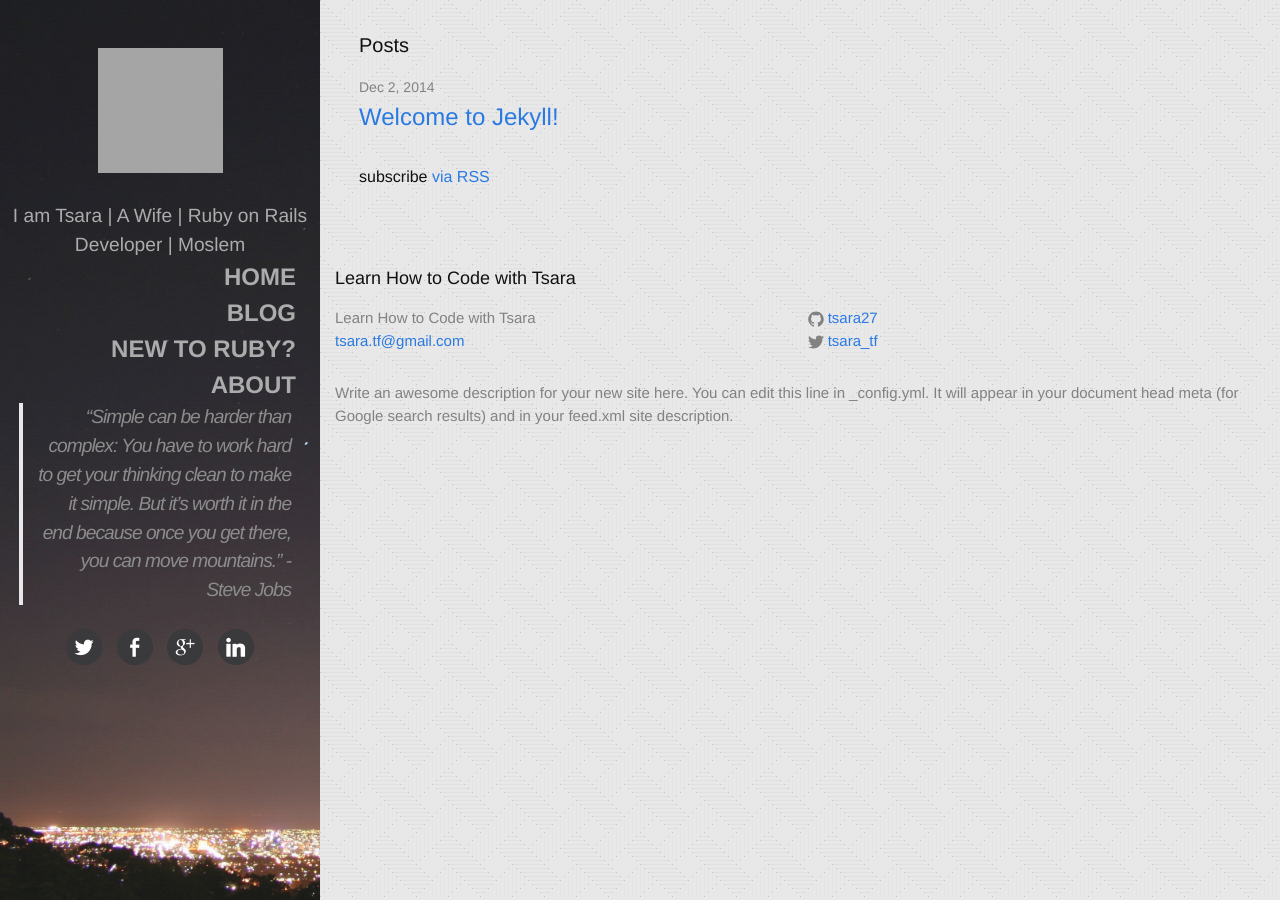
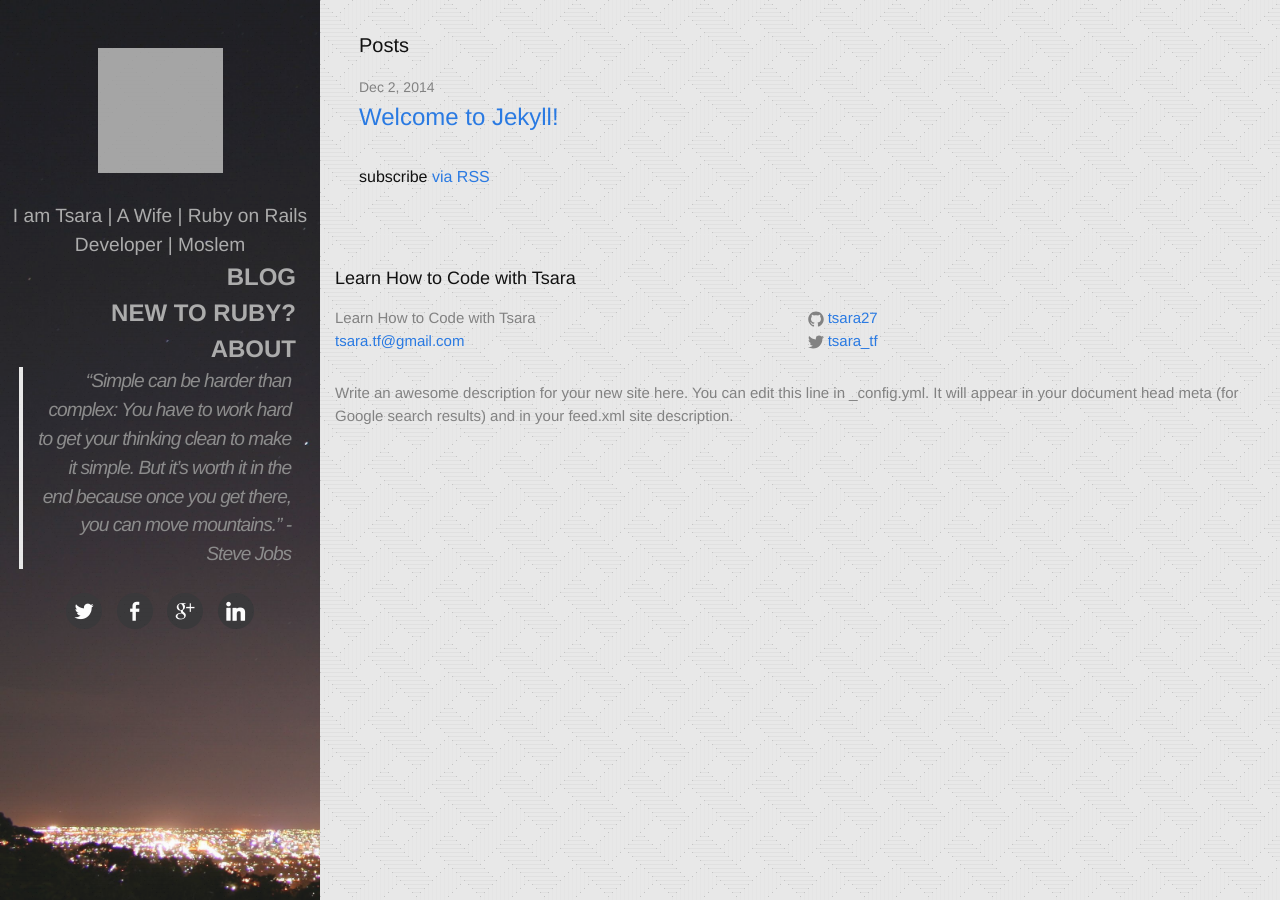
Before and after one commit to tsara27/my_website, a Jekyll site: the page built from index.html, in a window 1280 px wide. Built offline with Jekyll 4.4.1, drawn with Linux system fonts in a browser that asks for light colours; nearby versions of some CDN libraries; some web fonts are replaced; grey boxes are pictures that could not be loaded.

Commit message:
remove unused sidebar

```diff
--- a/_includes/sidebar.html
+++ b/_includes/sidebar.html
@@ -6,8 +6,7 @@
     I am Tsara | A Wife | Ruby on Rails Developer | Moslem
   </div>
   <div class="links">
-    <a href="/">Home</href>
-    <a href="#">Blog</href>
+    <a href="/blog/">Blog</href>
     <a href="/new_to_ruby/">New to Ruby?</href>
     <a href="/about/">About</href>
   </div>
```
